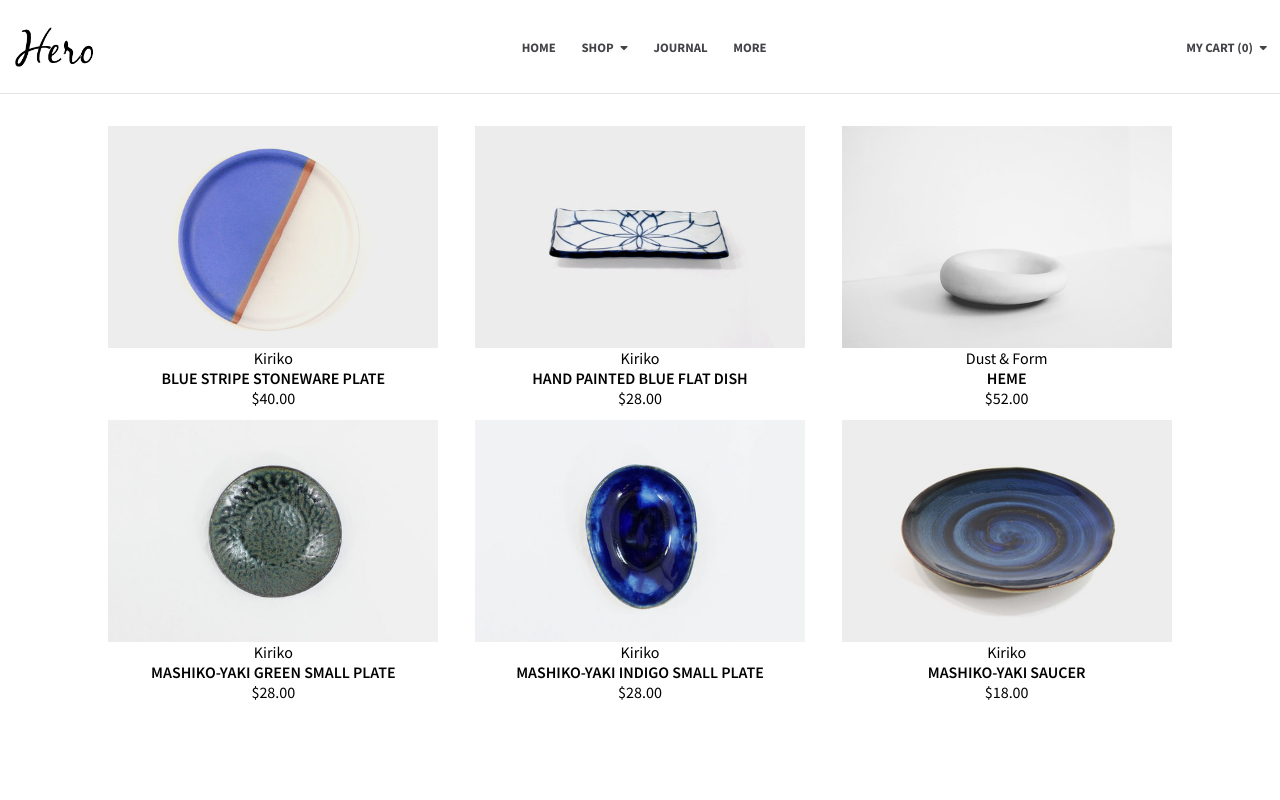
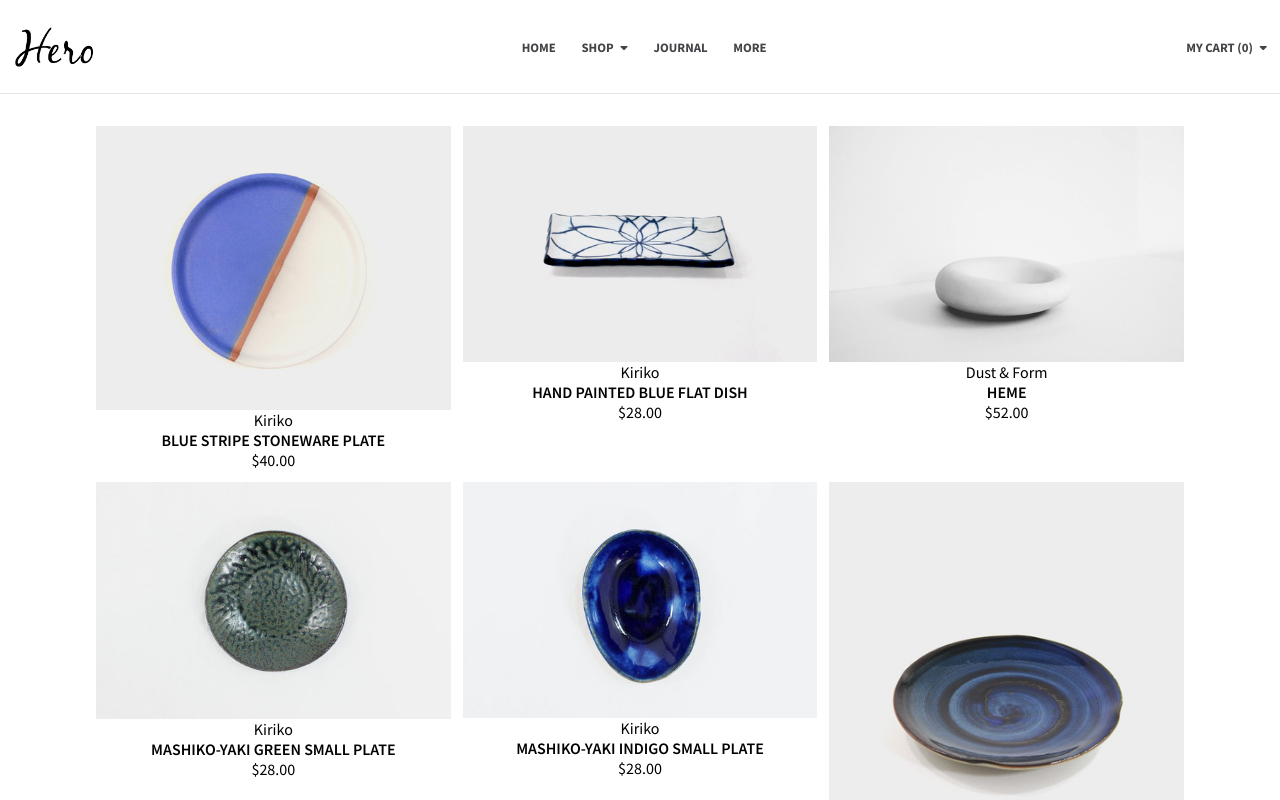
Before and after one commit to mattcolman/big-test, a React (Create React App) app: page / in a window 1280 px wide. Shown: the top 800 px of the page. Built offline with nearby package versions, Linux system fonts and the light colour scheme.

Commit message:
grid WIP

```diff
--- a/src/App.js
+++ b/src/App.js
@@ -126,7 +126,7 @@ class App extends Component {
               >
                 My Cart ({count})
               </CartButton>
-              {showCart && <CartPopup />}
+              {showCart && <CartPopup count={count} />}
             </CartContainer>
           </Header>
 
--- a/src/CartPopup.js
+++ b/src/CartPopup.js
@@ -8,27 +8,60 @@ import { withContext } from './context';
 const Wrapper = styled.div`
   position: absolute;
   top: 45px;
-  right: 0;
+  right: 10px;
   background-color: white;
-  border: 1px solid black;
   width: 418px;
   z-index: 100;
+  box-shadow: 0px 1px 1px grey;
 `;
+
 const ItemsWrapper = styled.div``;
-const Footer = styled.div``;
+
+const Footer = styled.div`
+  padding: 0.5em;
+  color: grey;
+  text-transform: uppercase;
+`;
+
 const FooterText = styled.div`
+  border-top: 1px solid grey;
   display: flex;
   justify-content: space-between;
+  padding: 0.5em 0;
 `;
+
 const FooterButtons = styled.div`
   display: flex;
 `;
-const ViewCartButton = styled.button``;
-const CheckoutButton = styled.button``;
+
+const ViewCartButton = styled.button`
+  background-color: white;
+  border: 1px solid black;
+  padding: 1rem;
+  color: black;
+  text-transform: uppercase;
+  flex: 1;
+  margin-right: 0.5em;
+`;
+
+const CheckoutButton = styled.button`
+  background-color: black;
+  color: white;
+  padding: 1rem;
+  text-transform: uppercase;
+  flex: 1;
+  margin-left: 0.5em;
+`;
+
+const EmptyWrapper = styled.div`
+  padding: 1rem;
+  text-transform: uppercase;
+`;
 
 class CartPopup extends Component {
   render() {
     const {
+      count,
       state: { cart, products }
     } = this.props;
     // This is not great - we should use memoization to only recompute when items change instead of each render
@@ -39,6 +72,13 @@ class CartPopup extends Component {
         return cart[item.id] * item.price;
       })
     )(filteredProducts);
+    if (count === 0) {
+      return (
+        <Wrapper>
+          <EmptyWrapper>Your cart is Empty :(</EmptyWrapper>
+        </Wrapper>
+      );
+    }
     return (
       <Wrapper>
         <ItemsWrapper>
@@ -60,8 +100,8 @@ class CartPopup extends Component {
             <span>${totalCost}</span>
           </FooterText>
           <FooterButtons>
-            <ViewCartButton />
-            <CheckoutButton />
+            <ViewCartButton>View Cart</ViewCartButton>
+            <CheckoutButton>Checkout</CheckoutButton>
           </FooterButtons>
         </Footer>
       </Wrapper>
--- a/src/ItemPreview.js
+++ b/src/ItemPreview.js
@@ -5,6 +5,7 @@ import styled from 'styled-components';
 
 const Wrapper = styled.div`
   display: flex;
+  padding: 0.5em;
 `;
 
 const Body = styled.div`
@@ -13,6 +14,7 @@ const Body = styled.div`
   align-items: flex-start;
   text-align: left;
   flex-grow: 1;
+  padding-left: 0.2em;
 `;
 
 const Image = styled.div`
@@ -26,12 +28,13 @@ const Image = styled.div`
 
 const Title = styled.span`
   font-size: 1rem;
-  font-weight: 600;
+  font-weight: 700;
   text-transform: uppercase;
 `;
 
 const SmallText = styled.span`
   font-size: 0.7rem;
+  padding-left: 0.2em;
 `;
 
 const RemoveButton = styled.button`
@@ -39,6 +42,16 @@ const RemoveButton = styled.button`
   align-self: flex-start;
   padding: 0.5rem;
   color: grey;
+`;
+
+const Brand = styled.span`
+  text-transform: uppercase;
+  color: grey;
+  font-size: 0.8em;
+`;
+
+const Price = styled.span`
+  font-weight: 700;
 `;
 
 class ItemPreview extends Component {
@@ -53,13 +66,14 @@ class ItemPreview extends Component {
             <Title>{title}</Title>
             <SmallText>x {quantity}</SmallText>
           </span>
-          <span>{brand}</span>
-          <span>${price}</span>
+          <Brand>{brand}</Brand>
+          <Price>${price}</Price>
         </Body>
         <RemoveButton
           onClick={() => {
             actions.removeItem(id);
-          }}>
+          }}
+        >
           <i class="fas fa-times" />
         </RemoveButton>
       </Wrapper>
--- a/src/category/Category.js
+++ b/src/category/Category.js
@@ -5,11 +5,17 @@ import { withContext } from '../context';
 import ProductPreview from '../product/ProductPreview';
 
 // show off css grid because it's just great
-const ProductContainer = styled.div`
+const Grid = styled.div`
   display: grid;
   grid-gap: 12px;
-  grid-template-columns: repeat(3, 1fr);
+  grid-template-columns: repeat(auto-fit, minmax(350px, 1fr));
+  grid-template-rows: repeat(auto-fit, minmax(100px, 1fr));
   padding: 2rem 6rem;
+`;
+
+const GridItem = styled.div`
+  grid-column: 'auto / span 2';
+  grid-row: 'auto / span 2';
 `;
 
 class Category extends Component {
@@ -19,8 +25,9 @@ class Category extends Component {
     } = this.props;
     return (
       <div className="Category">
-        <ProductContainer>
+        <Grid>
           {products.map(item => (
+            <GridItem>
               <ProductPreview
                 id={item.id}
                 key={item.id}
@@ -30,8 +37,9 @@ class Category extends Component {
                 title={item.title}
                 price={item.price}
               />
+            </GridItem>
           ))}
-        </ProductContainer>
+        </Grid>
       </div>
     );
   }
--- a/src/product/ProductPreview.js
+++ b/src/product/ProductPreview.js
@@ -17,13 +17,10 @@ const Body = styled.div`
   text-align: left;
 `;
 
-const Image = styled.div`
-  flex-shrink: 0;
-  background-image: ${props => `url(${props.url})`};
-  background-size: cover;
-  background-position: center;
-  width: 330px;
-  height: 222px;
+const Image = styled.img`
+  width: 100%;
+  height: 100%;
+  object-fit: cover;
 `;
 
 const Title = styled.span`
@@ -89,7 +86,7 @@ class ProductPreview extends Component {
     return (
       <Wrapper>
         <ImageWrapper>
-          <Image url={`/media/${image}`} />
+          <Image src={`/media/${image}`} />
           <Overlay>
             <PrimaryButton onClick={() => {}}>View details</PrimaryButton>
             <SecondaryButton
```
Lines whose indentation alone changed are shown as unchanged.
